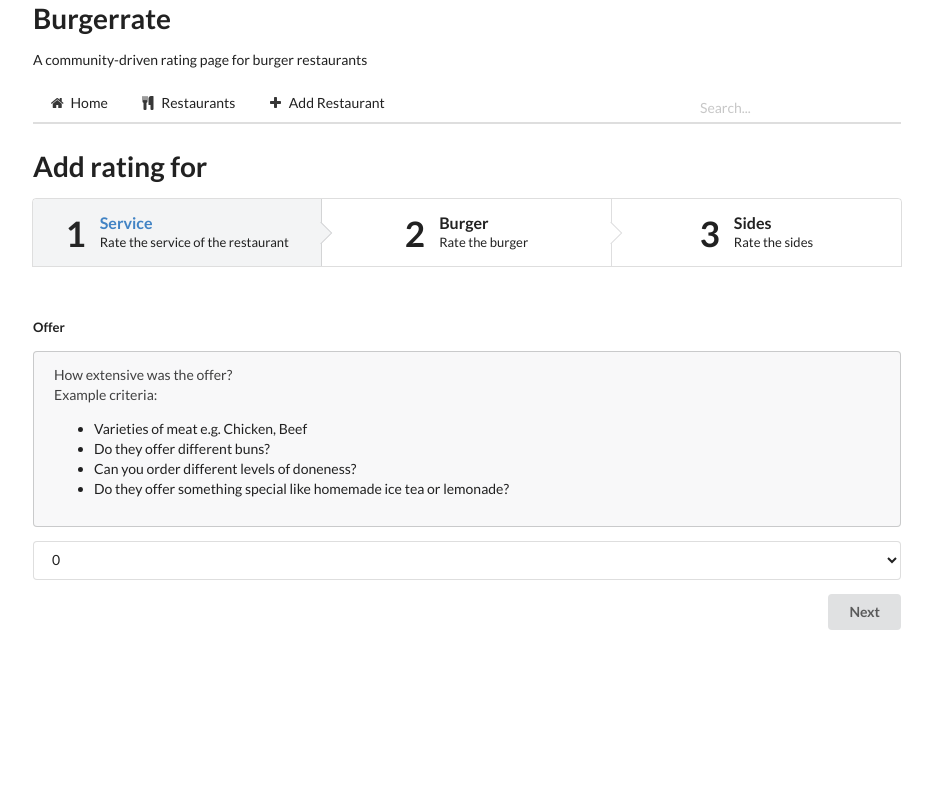
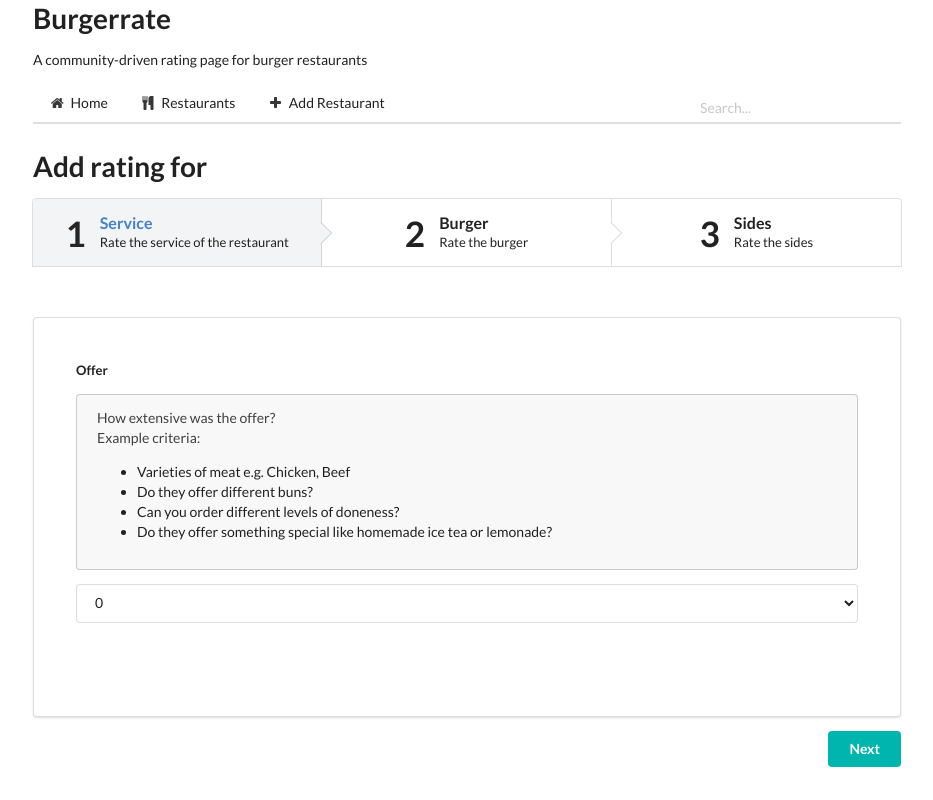
Before and after one commit to mu35li/burgerrate, a Flask app: page /addRating/1 in a window 1280 px wide. Shown: the whole page, without its empty margins (173-1106 px from the left). Run offline with Flask 2, Linux system fonts and the light colour scheme; data that the repository does not hold is empty; some libraries are stand-ins or nearby versions.

Commit message:
Center submit button and fix some formatting

```diff
--- a/burgerrate/static/css/additional.css
+++ b/burgerrate/static/css/additional.css
@@ -4,9 +4,16 @@
 
 .wizzardpage{
 	margin-top:50px;
-	min-height: 300px;
 	padding-bottom: 50px;
 }
 .wizzardpage.hidden{
 	display: none;
 }
+
+.innerpage{
+	min-height: 400px;
+}
+
+.final.button{
+	margin-top: 10%;
+}
--- a/burgerrate/templates/addRating.html
+++ b/burgerrate/templates/addRating.html
@@ -27,6 +27,7 @@
 {{ form.csrf_token }}
 <input type="hidden" name="restaurantId" id="restaurantId" value="{{restaurant.id}}">
   <div class="wizzardpage active" data-step="1" id="one">
+    <div class="ui very padded innerpage segment">
       <div class="field">
         <label>{{ form.offerRating.label }}</label>
         <div class="ui message">
@@ -42,10 +43,12 @@
         </div>
         {{ form.offerRating }}
       </div>
-    <button class="ui right floated button next">Next</button>
+    </div>
+    <button class="ui right floated next teal button">Next</button>
   </div>
 
   <div class="wizzardpage hidden" data-step="1" id="two">
+  <div class="ui very padded innerpage segment">
     <div class="field">
       <label>{{ form.waiterRating.label }}</label>
       <div class="ui message">
@@ -59,11 +62,13 @@
       </div>
       {{ form.waiterRating }}
     </div>
-    <button class="ui right floated button next">Next</button>
-    <button class="ui right floated button previous">Back</button>
+    </div>
+    <button class="ui right floated next teal button">Next</button>
+    <button class="ui right floated previous button">Back</button>
   </div>
 
   <div class="wizzardpage hidden" data-step="1" id="three">
+  <div class="ui very padded innerpage segment">
     <div class="field">
       <label>{{ form.athmosphereRating.label }}</label>
       <div class="ui message">
@@ -78,11 +83,13 @@
       </div>
       {{ form.athmosphereRating }}
     </div>
-    <button class="ui right floated button next">Next</button>
-    <button class="ui right floated button previous">Back</button>
+    </div>
+    <button class="ui right floated next teal button">Next</button>
+    <button class="ui right floated previous button">Back</button>
   </div>
 
   <div class="wizzardpage hidden" data-step="2" id="four">
+  <div class="ui very padded innerpage segment">
     <div class="field">
       <label>{{ form.burgerName.label }}</label>
       {{ form.burgerName(size=20) }}
@@ -90,11 +97,13 @@
         <p></p>
       </div>
     </div>
-    <button class="ui right floated button next">Next</button>
-    <button class="ui right floated button previous">Back</button>
+    </div>
+    <button class="ui right floated next teal button">Next</button>
+    <button class="ui right floated previous button">Back</button>
   </div>
 
   <div class="wizzardpage hidden" data-step="2" id="five">
+  <div class="ui very padded innerpage segment">
     <div class="field">
       <label>{{ form.meatRating.label }}</label>
       <div class="ui message">
@@ -103,11 +112,13 @@
       </div>
       {{ form.meatRating }}
     </div>
-    <button class="ui right floated button next">Next</button>
-    <button class="ui right floated button previous">Back</button>
+    </div>
+    <button class="ui right floated next teal button">Next</button>
+    <button class="ui right floated previous button">Back</button>
   </div>
 
   <div class="wizzardpage hidden" data-step="2" id="six">
+  <div class="ui very padded innerpage segment">
     <div class="field">
       <label>{{ form.sauceRating.label }}</label>
       <div class="ui message">
@@ -116,11 +127,13 @@
       </div>
       {{ form.sauceRating }}
     </div>
-    <button class="ui right floated button next">Next</button>
-    <button class="ui right floated button previous">Back</button>
+    </div>
+    <button class="ui right floated next teal button">Next</button>
+    <button class="ui right floated previous button">Back</button>
   </div>
 
   <div class="wizzardpage hidden" data-step="2" id="seven">
+  <div class="ui very padded innerpage segment">
     <div class="field">
       <label>{{ form.burgerQualityRating.label }}</label>
       <div class="ui message">
@@ -135,20 +148,24 @@
       </div>
       {{ form.burgerQualityRating }}
     </div>
-    <button class="ui right floated button next">Next</button>
-    <button class="ui right floated button previous">Back</button>
+    </div>
+    <button class="ui right floated next teal button">Next</button>
+    <button class="ui right floated previous button">Back</button>
   </div>
 
   <div class="wizzardpage hidden" data-step="3" id="eight">
+  <div class="ui very padded innerpage segment">
     <div class="field">
       <label>{{ form.sideName.label }}</label>
       {{ form.sideName(size=20) }}
     </div>
-    <button class="ui right floated button next">Next</button>
-    <button class="ui right floated button previous">Back</button>
+    </div>
+    <button class="ui right floated next teal button">Next</button>
+    <button class="ui right floated previous button">Back</button>
   </div>
 
   <div class="wizzardpage hidden" data-step="3" id="nine">
+  <div class="ui very padded innerpage segment">
     <div class="field">
       <label>{{ form.sidesQualityRating.label }}</label>
       <div class="ui message">
@@ -162,11 +179,13 @@
       </div>
       {{ form.sidesQualityRating }}
     </div>
-    <button class="ui right floated button next">Next</button>
-    <button class="ui right floated button previous">Back</button>
+    </div>
+    <button class="ui right floated next teal button">Next</button>
+    <button class="ui right floated previous button">Back</button>
   </div>
 
   <div class="wizzardpage hidden" data-step="3" id="ten">
+  <div class="ui very padded innerpage segment">
     <div class="field">
       <label>{{ form.sidesQuantityRating.label }}</label>
       <div class="ui message">
@@ -175,13 +194,18 @@
       </div>
       {{ form.sidesQuantityRating }}
     </div>
-    <button class="ui right floated button next">Next</button>
-    <button class="ui right floated button previous">Back</button>
+    </div>
+    <button class="ui right floated teal next teal button">Next</button>
+    <button class="ui right floated previous button">Back</button>
   </div>
 
   <div class="wizzardpage hidden" data-step="4" id="final">
-    <button class="ui right floated success button" type="submit">Add Rating</button>
-    <button class="ui right floated button previous">Back</button>
+    <div class="ui very padded center aligned innerpage segment">
+      <div class="ui middle aligned centered grid">
+        <button class="ui massive green final button" type="submit">Add Rating</button>
+      </div>
+    </div>
+    <button class="ui right floated previous button">Back</button>
   </div>
 </form>
 {% endblock %}
```
Lines whose indentation alone changed are shown as unchanged.
